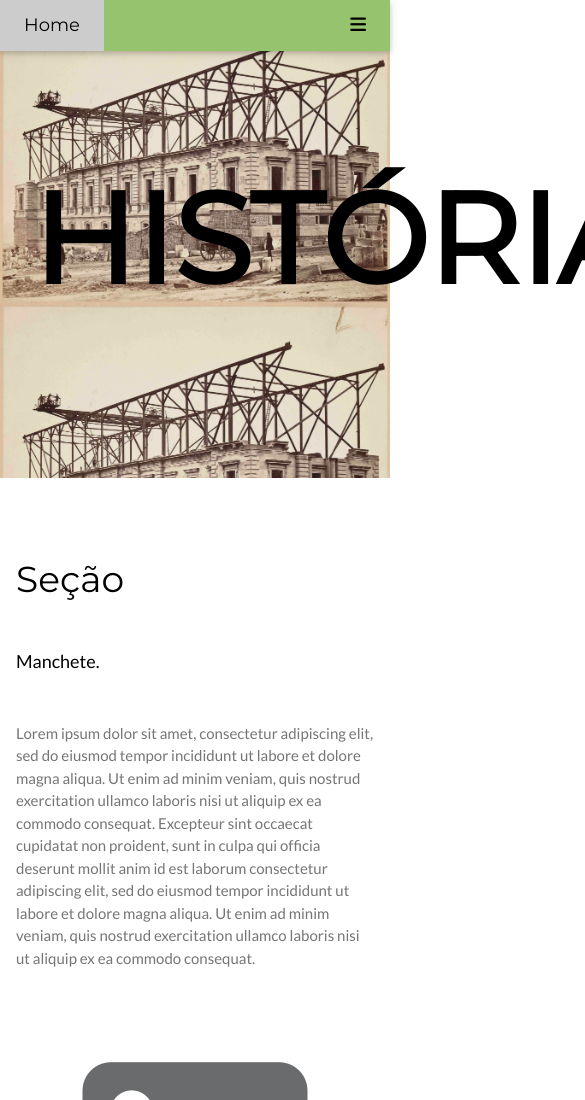
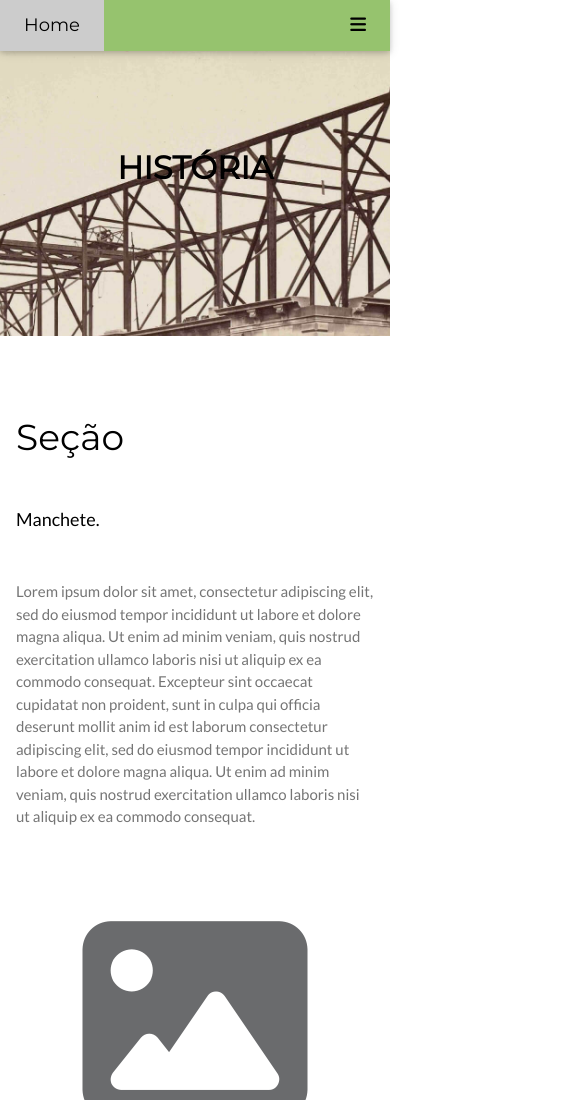
Before and after one commit to construsaez/construsaez.github.io, a plain HTML site: page historia.html in a window 390 px wide. Shown: the top 1100 px of the page, 585 px wide, since content can reach past the window. Drawn offline with nearby package versions, Linux system fonts and the light colour scheme; a script that the page names is missing.

Commit message:
Add files via upload

```diff
--- a/style.css
+++ b/style.css
@@ -80,6 +80,7 @@ footer div ul{
 .titulo{
   font-size: 15vh;
   font-weight: 900;
+  text-align: center;
 }
 
 .info{
@@ -90,3 +91,17 @@ footer div ul{
 .info:hover{
   text-decoration: underline;
 }
+
+@media screen and (max-width: 600px){
+  .titulo{
+    font-size: xx-large;
+  }
+
+  .hist{
+    background-size: 100vh;
+  }
+
+  .cont{
+    background-size: 100vh;
+  }
+}
```
